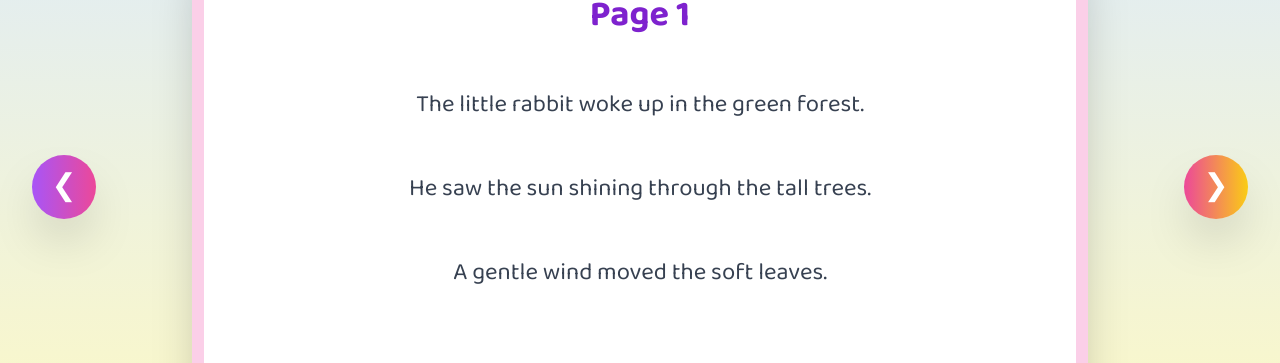
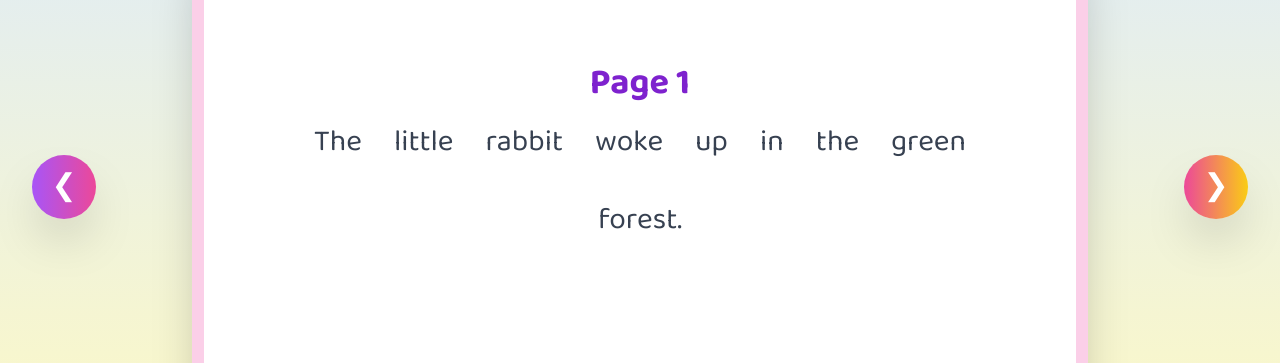
Before and after one commit to yasiru95/Kids-story-APP, a Vue app: page /story/1 in a window 1280 px wide. Shown: the part 862-1225 px from the top of the page. Built offline with nearby package versions, Linux system fonts and the light colour scheme.

Commit message:
highlight the word by word

```diff
--- a/src/views/StoryView.vue
+++ b/src/views/StoryView.vue
@@ -1,7 +1,6 @@
 <template>
-  <div
-    class="min-h-screen bg-gradient-to-b from-pink-100 via-blue-100 to-yellow-100 py-10 px-4 overflow-hidden"
-  >
+  <div class="min-h-screen bg-gradient-to-b from-pink-100 via-blue-100 to-yellow-100 py-10 px-4 overflow-hidden">
+
     <!-- BACK -->
     <div class="max-w-7xl mx-auto mb-6">
       <router-link
@@ -12,10 +11,10 @@
       </router-link>
     </div>
 
-    <!-- STORY FOUND -->
+    <!-- STORY -->
     <div v-if="story" class="max-w-6xl mx-auto">
 
-      <!-- HERO IMAGE -->
+      <!-- HERO -->
       <div class="relative rounded-[40px] overflow-hidden shadow-2xl">
         <img :src="story.image" class="w-full h-[500px] object-cover" />
         <div class="absolute inset-0 bg-black/30"></div>
@@ -31,7 +30,7 @@
         </div>
       </div>
 
-      <!-- 🎧 CUTE PLAY STORY BUTTON -->
+      <!-- PLAY -->
       <div class="flex justify-center mt-10 mb-8">
         <button
           @click="playStoryFromPage"
@@ -54,7 +53,7 @@
           ❮
         </button>
 
-        <!-- BOOK -->
+        <!-- CONTENT -->
         <div class="bg-white rounded-[40px] shadow-2xl p-6 md:p-12 max-w-4xl mx-auto border-[12px] border-pink-200 relative">
 
           <div class="absolute -top-5 left-1/2 -translate-x-1/2 bg-yellow-300 px-8 py-2 rounded-full text-2xl shadow-lg">
@@ -68,14 +67,22 @@
                 Page {{ currentPage + 1 }}
               </h2>
 
-              <div class="mt-10 text-2xl leading-[60px] text-gray-700 text-center font-medium">
-                <p
-                  v-for="(line, index) in story.pages[currentPage]"
+
+
+              <!-- WORD HIGHLIGHT -->
+              <div class="text-3xl leading-[70px] text-center font-medium">
+                <span
+                  v-for="(word, index) in currentSentenceData.words"
                   :key="index"
-                  class="mb-6"
+                  :class="[
+                    'inline-block mx-1 px-3 py-1 rounded-2xl transition-all duration-300',
+                    activeWordIndex === index
+                      ? 'bg-yellow-300 text-purple-900 scale-125 shadow-xl animate-pulse'
+                      : 'text-gray-700'
+                  ]"
                 >
-                  {{ line }}
-                </p>
+                  {{ word.text }}
+                </span>
               </div>
 
             </div>
@@ -102,70 +109,17 @@
           ❯
         </button>
 
-
       </div>
     </div>
 
-      <!-- STORY NOT FOUND -->
-    <div
-      v-else
-      class="min-h-[80vh] flex items-center justify-center px-6"
-    >
-
-      <div
-        class="bg-white max-w-3xl w-full rounded-[40px] shadow-2xl p-10 md:p-16 text-center border-[12px] border-pink-200 relative overflow-hidden"
-      >
-
-        <!-- FLOATING EMOJIS -->
-        <div class="absolute top-6 left-6 text-5xl animate-bounce">
-          🐻
-        </div>
-
-        <div class="absolute top-10 right-10 text-5xl animate-pulse">
-          🌈
-        </div>
-
-        <div class="absolute bottom-8 left-10 text-5xl animate-bounce">
-          ⭐
-        </div>
-
-        <div class="absolute bottom-6 right-6 text-5xl animate-pulse">
-          🦄
-        </div>
-
-        <!-- EMOJI -->
-        <div class="text-8xl mb-8">
-          📚😢
-        </div>
-
-        <!-- TITLE -->
-        <h1
-          class="text-5xl md:text-6xl font-extrabold text-pink-500"
-        >
-          Oops!
-        </h1>
-
-        <!-- MESSAGE -->
-        <p
-          class="mt-8 text-2xl leading-10 text-gray-700"
-        >
-          This magical story could not be found.
-          <br />
-          Maybe the story flew away with fairy dust ✨
-        </p>
-
-        <!-- BUTTON -->
-        <router-link
-          to="/"
-          class="mt-10 inline-block bg-gradient-to-r from-pink-500 to-purple-500 text-white px-10 py-5 rounded-full text-2xl font-bold shadow-2xl hover:scale-110 transition"
-        >
-          🏠 Go Back Home
-        </router-link>
-
+    <!-- NOT FOUND -->
+    <div v-else class="min-h-[80vh] flex items-center justify-center px-6">
+      <div class="bg-white max-w-3xl w-full rounded-[40px] shadow-2xl p-10 text-center border-[12px] border-pink-200">
+        <div class="text-8xl mb-8">📚😢</div>
+        <h1 class="text-5xl font-extrabold text-pink-500">Oops!</h1>
+        <p class="mt-8 text-2xl">Story not found</p>
       </div>
-
     </div>
-
 
   </div>
 </template>
@@ -181,9 +135,13 @@ import story3 from "../assets/audio/story3.mp3"
 const route = useRoute()
 
 const currentPage = ref(0)
-const currentAudio = ref(null)
+const currentSentence = ref(0)
+const activeWordIndex = ref(-1)
 
-/* ================= STORY DATA ================= */
+let animationFrame = null
+let currentAudio = null
+
+/* ================= STORY ================= */
 const stories = [
   {
     id: 1,
@@ -191,71 +149,224 @@ const stories = [
     description: "A brave lion protects all jungle animals.",
     image: "https://images.unsplash.com/photo-1546182990-dffeafbe841d",
     pages: [
-      [
-        "The little rabbit woke up in the green forest.",
-        "He saw the sun shining through the tall trees.",
-        "A gentle wind moved the soft leaves.",
-      ],
-      [
-        "The rabbit met a small brown squirrel on a branch.",
-        "They shared some sweet berries together.",
-        "They became happy friends in the forest.",
-      ],
-      [
-        "A big rain started falling in the evening sky.",
-        "The rabbit and squirrel ran into a cozy tree hole.",
-        "They stayed safe and listened to the rain together.",
-      ],
-    ],
-  },
+      {
+        audio: story1,
+        sentences: [
+          {
+            text: "The little rabbit woke up in the green forest.",
+            words: [
+              { text: "The", start: 0, end: 0.4 },
+              { text: "little", start: 0.4, end: 0.9 },
+              { text: "rabbit", start: 0.9, end: 1.4 },
+              { text: "woke", start: 1.4, end: 1.8 },
+              { text: "up", start: 1.8, end: 2.2 },
+              { text: "in", start: 2.2, end: 2.6 },
+              { text: "the", start: 2.6, end: 3.0 },
+              { text: "green", start: 3.0, end: 3.5 },
+              { text: "forest.", start: 3.5, end: 4.2 },
+            ],
+          },
+          {
+            text: "He saw the sun shining through the tall trees.",
+            words: [
+              { text: "He", start: 4.3, end: 4.6 },
+              { text: "saw", start: 4.6, end: 4.9 },
+              { text: "the", start: 4.9, end: 5.1 },
+              { text: "sun", start: 5.1, end: 5.4 },
+              { text: "shining", start: 5.4, end: 5.9 },
+            ],
+          },
+          {
+            text: "A gentle wind moved the soft leaves.",
+            words: [
+              { text: "A", start: 6.0, end: 6.2 },
+              { text: "gentle", start: 6.2, end: 6.6 },
+              { text: "wind", start: 6.6, end: 7.0 },
+              { text: "moved", start: 7.0, end: 7.4 },
+              { text: "leaves.", start: 7.4, end: 7.9 },
+            ],
+          }
+        ]
+      },
+      {
+        audio: story2,
+        sentences: [
+          {
+            text: "The rabbit met a small brown squirrel on a branch.",
+            words: [
+              { text: "The", start: 0, end: 0.4 },
+              { text: "rabbit", start: 0.4, end: 0.9 },
+              { text: "met", start: 0.9, end: 1.2 },
+              { text: "a", start: 1.2, end: 1.4 },
+              { text: "squirrel", start: 1.4, end: 2.0 },
+            ],
+          },
+          {
+            text: "They shared some sweet berries together.",
+            words: [
+              { text: "They", start: 2.0, end: 2.4 },
+              { text: "shared", start: 2.4, end: 2.8 },
+              { text: "berries", start: 2.8, end: 3.2 },
+            ],
+          },
+          {
+            text: "They became happy friends in the forest.",
+            words: [
+              { text: "They", start: 3.2, end: 3.5 },
+              { text: "became", start: 3.5, end: 3.9 },
+              { text: "friends.", start: 3.9, end: 4.4 },
+            ],
+          }
+        ]
+      },
+      {
+        audio: story3,
+        sentences: [
+          {
+            text: "A big rain started falling in the evening sky.",
+            words: [
+              { text: "A", start: 0, end: 0.3 },
+              { text: "big", start: 0.3, end: 0.7 },
+              { text: "rain", start: 0.7, end: 1.1 },
+              { text: "started", start: 1.1, end: 1.7 },
+              { text: "falling.", start: 1.7, end: 2.4 },
+            ],
+          },
+          {
+            text: "The rabbit and squirrel ran into a cozy tree hole.",
+            words: [
+              { text: "The", start: 2.4, end: 2.7 },
+              { text: "rabbit", start: 2.7, end: 3.1 },
+              { text: "ran", start: 3.1, end: 3.5 },
+              { text: "hole.", start: 3.5, end: 4.0 },
+            ],
+          },
+          {
+            text: "They stayed safe and listened to the rain together.",
+            words: [
+              { text: "They", start: 4.0, end: 4.3 },
+              { text: "stayed", start: 4.3, end: 4.7 },
+              { text: "safe.", start: 4.7, end: 5.2 },
+            ],
+          }
+        ]
+      }
+    ]
+  }
 ]
 
-/* ================= FIND STORY ================= */
+/* ================= STORY ================= */
 const story = computed(() =>
   stories.find((s) => s.id === Number(route.params.id))
 )
 
-/* ================= AUDIO PER PAGE ================= */
-const audioList = [story1, story2, story3]
+/* ================= CURRENT SENTENCE ================= */
+const currentSentenceData = computed(() => {
+  return story.value.pages[currentPage.value].sentences[currentSentence.value]
+})
 
+/* ================= AUDIO ================= */
 const playStoryFromPage = () => {
-  if (!story.value) return
-
-  playAudio(audioList[currentPage.value])
+  playAudio(story.value.pages[currentPage.value].audio)
 }
 
 const playAudio = (audioFile) => {
-  if (currentAudio.value) {
-    currentAudio.value.pause()
-    currentAudio.value.currentTime = 0
+  stopAudio()
+
+  const page = story.value.pages[currentPage.value]
+  const audio = new Audio(audioFile)
+  currentAudio = audio
+
+  currentSentence.value = 0
+  activeWordIndex.value = -1
+
+  audio.play()
+
+  const sync = () => {
+    const time = audio.currentTime
+    const sentence = page.sentences[currentSentence.value]
+
+    if (!sentence) return
+
+    // sentence switch
+    for (let i = 0; i < page.sentences.length; i++) {
+      const last = page.sentences[i].words.at(-1)
+      if (time <= last.end) {
+        currentSentence.value = i
+        break
+      }
+    }
+
+    const words = sentence.words
+
+    let index = words.length - 1
+    for (let i = 0; i < words.length; i++) {
+      if (time < words[i].end) {
+        index = i
+        break
+      }
+    }
+
+    activeWordIndex.value = index
+
+    animationFrame = requestAnimationFrame(sync)
   }
 
-  currentAudio.value = new Audio(audioFile)
-  currentAudio.value.play()
+  sync()
+
+  audio.onended = () => {
+    stopAudio()
+
+    if (currentPage.value < story.value.pages.length - 1) {
+      setTimeout(() => {
+        currentPage.value++
+        playStoryFromPage()
+      }, 1200)
+    }
+  }
 }
 
-/* ================= NAVIGATION ================= */
+/* ================= STOP ================= */
+const stopAudio = () => {
+  if (currentAudio) {
+    currentAudio.pause()
+    currentAudio.currentTime = 0
+  }
+
+  currentAudio = null
+  activeWordIndex.value = -1
+
+  if (animationFrame) cancelAnimationFrame(animationFrame)
+}
+
+/* ================= NAV ================= */
 const nextPage = () => {
   if (currentPage.value < story.value.pages.length - 1) {
     currentPage.value++
+    stopAudio()
   }
 }
 
 const prevPage = () => {
   if (currentPage.value > 0) {
     currentPage.value--
+    stopAudio()
   }
 }
 
-const goToPage = (index) => {
-  currentPage.value = index
+const goToPage = (i) => {
+  currentPage.value = i
+  currentSentence.value = 0
+  stopAudio()
 }
 
-/* reset */
+/* RESET */
 watch(
   () => route.params.id,
   () => {
     currentPage.value = 0
+    currentSentence.value = 0
+    stopAudio()
   }
 )
 </script>
```
